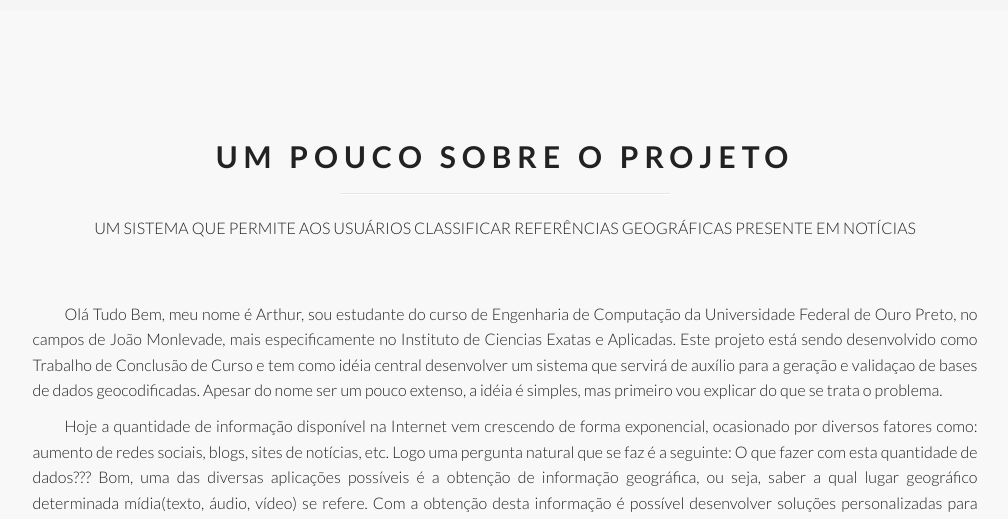
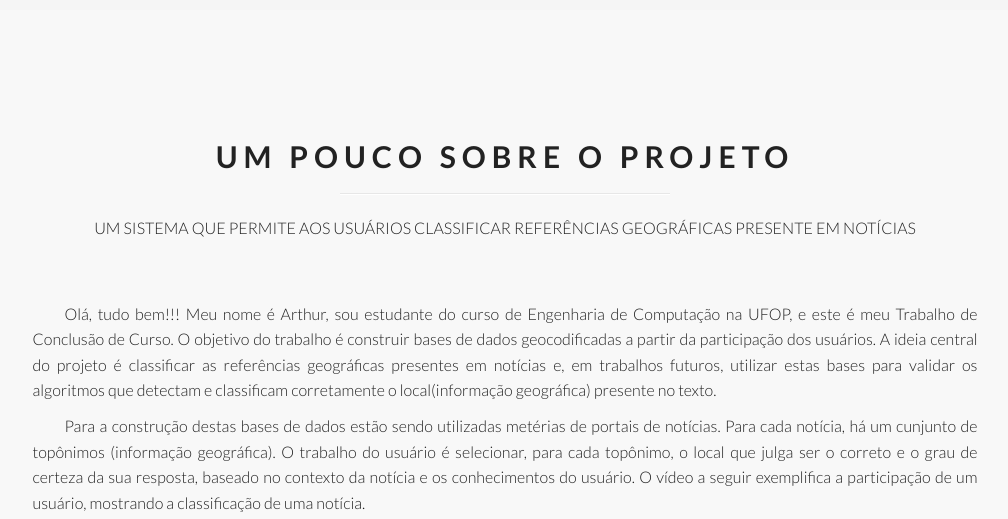
Before and after one commit to artcomp/website, a Flask app: page / in a window 1280 px wide. Shown: the part 820-1339 px from the top of the page, without its empty margins (135-1143 px from the left). Run offline with Flask 2, Linux system fonts and the light colour scheme; some libraries are stand-ins or nearby versions; some web fonts are replaced.

Commit message:
Add Iframe

```diff
--- a/info_extract.py
+++ b/info_extract.py
@@ -87,7 +87,7 @@ def parseTopToUser(strr):
 # nao pega os toponimos mas sim o resultado da consuta nos json
 def insertDataIntoSelectTag(data):
 	data_list = []
-	option_1_to_5 = '<option value="5">5</option> <option value="4">4</option> <option value="3">3</option> <option value="2">2</option> <option value="1">1</option><option value="0" selected>None</option>  </select>'
+	option_1_to_5 = '<option value="5">5</option> <option value="4">4</option> <option value="3">3</option> <option value="2">2</option> <option value="1">1</option><option value="None" selected>None</option>  </select>'
 	index_quest = 0
 	string_option = ""
 	string_select = ""
@@ -103,7 +103,7 @@ def insertDataIntoSelectTag(data):
 			string_option = string_option+'<option value="'+j+'">' + parseTopToUser(j) + '</option>'
 
 		string_select = string_select + string_option+ option_none_of_alternatives_and_dont_know + '</select>'
-		data_list.append('''<div class="collapse" id="quest_''' + str(index_quest) + '''"> <div class="well"> <div class="row"> <div class="col-md-1">Topônimo:</div> <div class="col-md-6">''' + string_select +''' </div> <div class="col-md-2">  Certeza da Resposta :</div> <div class="col-md-1">'''+ '''<select class="form-control style_select" name="''' +option_select_in_text+str(index_quest)+ '''">'''+option_1_to_5 +''' </div> <div class="col-md-2" style="justify-items: center;"><button class="btn btn-success style="margin-right:5px;" type="button" data-toggle="collapse" data-target="#quest_''' + str(index_quest) +''' " aria-expanded="false" aria-controls=quest_'''+ str(index_quest)+'''>Confirmar</button> ''' +  '''</div></div></div></div>''')
+		data_list.append('''<div class="collapse" id="quest_''' + str(index_quest) + '''"> <div class="well"> <div class="row"> <div style="margin: 0 auto;" class="text-center"><div class="col-md-1">Topônimo:</div> <div class="col-md-6">''' + string_select +''' </div> <div class="col-md-2">  Certeza da Resposta :</div> <div class="col-md-1">'''+ '''<select class="form-control style_select" name="''' +option_select_in_text+str(index_quest)+ '''">'''+option_1_to_5 +''' </div> <div class="col-md-2" style="justify-items: center;"><button class="btn btn-success style="margin-right:5px;" type="button" data-toggle="collapse" data-target="#quest_''' + str(index_quest) +''' " aria-expanded="false" aria-controls=quest_'''+ str(index_quest)+'''>Confirmar</button> ''' +  '''</div></div></div></div></div>''')
 		index_quest = index_quest + 1
 
 		string_option = ""
--- a/templates/index.html
+++ b/templates/index.html
@@ -80,17 +80,13 @@
 			<div class="row">
 				<div class="col-md-10 col-md-offset-1 fade-up">
 
-					<p class="text-justify recuo">Olá Tudo Bem, meu nome é Arthur, sou estudante do curso de Engenharia de Computação da Universidade Federal de Ouro Preto, no campos de João Monlevade, mais especificamente no Instituto de Ciencias Exatas e Aplicadas. Este projeto está sendo desenvolvido como Trabalho de Conclusão de Curso e tem como idéia central desenvolver um sistema que servirá de auxílio para a geração e validaçao de bases de dados geocodificadas. Apesar do nome ser um pouco extenso, a idéia é simples, mas primeiro vou explicar do que se trata o problema. </p>
+					<p class="text-justify recuo"> Olá, tudo bem!!! Meu nome é Arthur, sou estudante do curso de Engenharia de Computação na UFOP, e este é meu Trabalho de Conclusão de Curso. O objetivo do trabalho é construir bases de dados geocodificadas a partir da participação dos usuários. A ideia central do projeto é classificar as referências geográficas presentes em notícias e, em trabalhos futuros, utilizar estas bases para validar os algoritmos que detectam e classificam corretamente o local(informação geográfica) presente no texto. </p>
 
-					<p class="text-justify recuo">Hoje a quantidade de informação disponível na Internet vem crescendo de forma exponencial, ocasionado por diversos fatores como: aumento de redes sociais, blogs, sites de notícias, etc. Logo uma pergunta natural que se faz é a seguinte: O que fazer com esta quantidade de dados??? Bom, uma das diversas aplicações possíveis é a obtenção de informação geográfica, ou seja, saber a qual lugar geográfico determinada mídia(texto, áudio, vídeo) se refere. Com a obtenção desta informação é possível desenvolver soluções personalizadas para determinados grupo de pessoas baseados em sua locãlização. </p>
+					<p class="text-justify recuo">Para a construção destas bases de dados estão sendo utilizadas metérias de portais de notícias. Para cada notícia, há um cunjunto de topônimos (informação geográfica). O trabalho do usuário é selecionar, para cada topônimo, o local que julga ser o correto e o grau de certeza da sua resposta, baseado no contexto da notícia e os conhecimentos do usuário. O vídeo a seguir exemplifica a participação de um usuário, mostrando a classificação de uma notícia.</p>
 
-					<p class="text-justify recuo">Para a realização do trabalho é utilizado processamento de textos para a obtenção da referência geográfica. Neste processo, um algoritmo (ou um conjunto deles) é utilizado para tentar inferir tal informação, utilizando para isso um conjunto de parâmentros para a tomada de decisao. Entretando os algoritmos podem apresentar falhas, podendo estas falhas ser ocasionada por : falta de parâmetros, quantidade de parâmetros não são sufucientes para obter informações corretas, parâmetros utilizados podem ter pesos não ajustados entre si que refletem na decisão tomada.</p>
-
-					<p class="text-justify recuo">Agora que já se tem uma ideia do problema, qual a solução proposta por este trabalho??? Bom, alguns altores já proporam abordagens para solucionar o problema, entretanto estes utilizam bases de dados específicas para testar seus algoritmos. E qual o problema com isso? Bom se cada um utilizada dados específicos para sua solução, a comparação entre as diferentes soluções é inviabilizada, não permitindo assim saber os pontos fortes e fracos de cada solução.</p>
-
-					<p class="text-justify recuo">Assim, este projeto tem como objetivo construir bases de dados genéricas para que os desenvolvedores as utilizem para a construção de seus algoritmos, e permitindo no fururo a comparação entre os algoritmos desenvolvidos, já que serão construídos e validados a partir das base de dados construídas.</p>
-
-					<p class="text-justify recuo">E como voce participa neste processo??? Bom, a ideia é pegar uma notícia de um site de notícias, e permitir que o usuário, ou seja, você, classifique o local ao qual uma determinada palavra se refere. Como exemplo tome a Palavra "São Paulo", esta pode se referir a cidade, o estado, o time de futebol ou ainda o próprio santo. Assim você ajudará no processo classificando a qual contexto a palavra se refere, lembrando que neste trabalho o que nos enteressa é apenas a informação geográfica. Além de poder classificar é possível ainda indicar possíveis palavras que não estão rotuladas, e a cada classificação indicar o grau de confiança da sua resposta.</p>
+					<div class="embed-responsive embed-responsive-16by9">
+				    	<iframe class="embed-responsive-item" src="https://www.youtube.com/embed/tgbNymZ7vqY"></iframe>
+				    </div>
 
 				</div>
 				<div class="col-md-4 fade-up">
@@ -98,15 +94,16 @@
 				</div>
 			</div>
 
+			<div class="gap"></div>
+
 			<div class="row">
 				<div class="center-block text-center ">
-					<a class="btn btn-lg btn-outlined btn-primary animation bounce-in" href="{{url_for('avaliar')}}" style="font-size: 2em">Avaliar</a>
+					<a class="btn btn-lg btn-outlined btn-primary animation bounce-in" href="{{url_for('avaliar')}}" style="font-size: 2em">Iniciar Avaliação</a>
 				</div>
 			</div>
 
 
-			<div class="gap"></div>
-			<div class="gap"></div>
+
 		</div>
 	</section>
 
```
Also changed, not shown: preProssedNews/news.txt (+1 -1 lines), templates/avaliar.html (+16 -7 lines), 2 other files.
